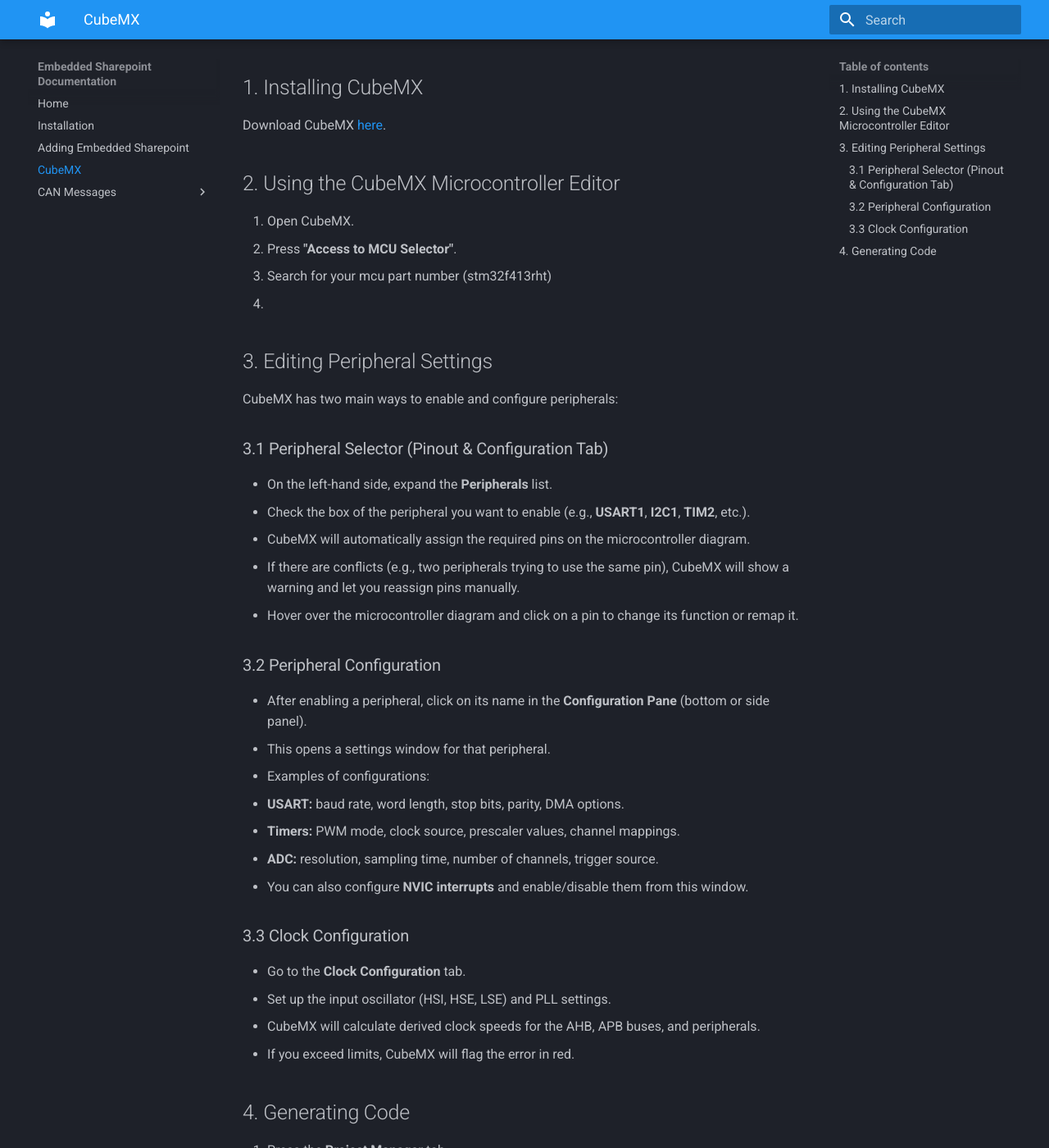
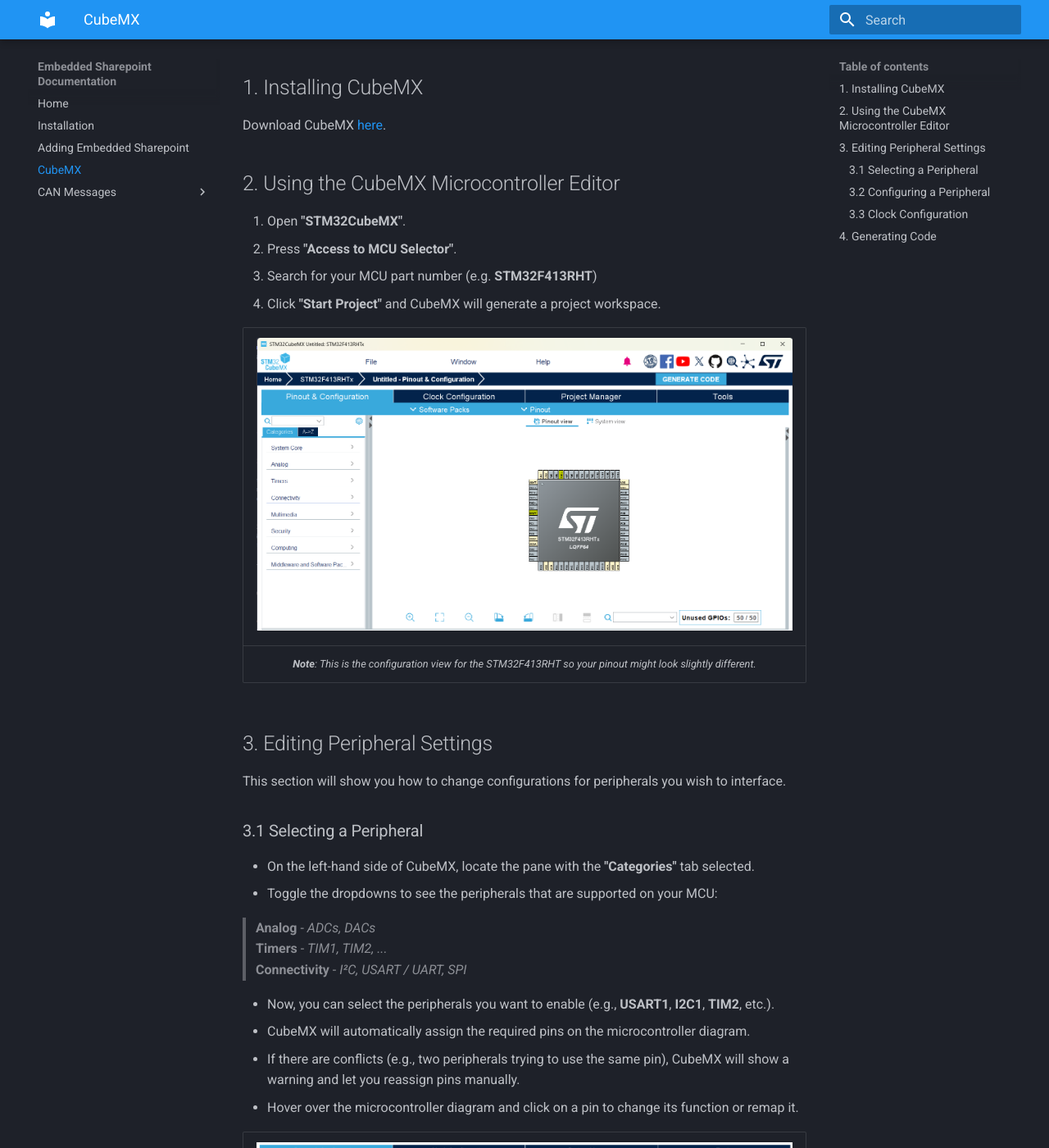
Before and after one commit to lhr-solar/Embedded-Sharepoint, an MkDocs documentation site: the page built from docs/CubeMX.md, in a window 1280 px wide and 1400 px high, scrolled down 207 px. Shown: the whole window at 82% size. Built offline with MkDocs 1.6.1 and Material for MkDocs 9.7.7, drawn with Linux system fonts in a browser that asks for light colours; some of the changed text lies outside the part shown.

Commit message:
committing only docs; fsr there was some adc diff

```diff
--- a/docs/CubeMX.md
+++ b/docs/CubeMX.md
@@ -5,44 +5,61 @@ STM32 CubeMX is a graphical tool made by STMicro to help in creating STM32 hardw
 Download CubeMX [here](https://www.st.com/en/development-tools/stm32cubemx.html).
 
 ## 2. Using the CubeMX Microcontroller Editor
-1. Open CubeMX.
+1. Open **"STM32CubeMX"**.
 2. Press **"Access to MCU Selector"**.
-3. Search for your mcu part number (stm32f413rht)
-4.
+3. Search for your MCU part number (e.g. **STM32F413RHT**)
+4. Click **"Start Project"** and CubeMX will generate a project workspace.
+
+| ![Project Landing Page](assets/ProjectLandingPage.png) |
+|:--:|
+| ***Note**: This is the configuration view for the STM32F413RHT so your pinout might look slightly different.* |
 
 ## 3. Editing Peripheral Settings
-CubeMX has two main ways to enable and configure peripherals:
+This section will show you how to change configurations for peripherals you wish to interface.
 
-### 3.1 Peripheral Selector (Pinout & Configuration Tab)
-- On the left-hand side, expand the **Peripherals** list.
-- Check the box of the peripheral you want to enable (e.g., **USART1**, **I2C1**, **TIM2**, etc.).
+### 3.1 Selecting a Peripheral
+- On the left-hand side of CubeMX, locate the pane with the **"Categories"** tab selected.
+- Toggle the dropdowns to see the peripherals that are supported on your MCU:
+
+> **Analog** - _ADCs, DACs_
+> **Timers** - _TIM1, TIM2, ..._
+> **Connectivity** - _I²C, USART / UART, SPI_
+
+- Now, you can select the peripherals you want to enable (e.g., **USART1**, **I2C1**, **TIM2**, etc.).
 - CubeMX will automatically assign the required pins on the microcontroller diagram.
 - If there are conflicts (e.g., two peripherals trying to use the same pin), CubeMX will show a warning and let you reassign pins manually.
 - Hover over the microcontroller diagram and click on a pin to change its function or remap it.
 
-### 3.2 Peripheral Configuration
-- After enabling a peripheral, click on its name in the **Configuration Pane** (bottom or side panel).
-- This opens a settings window for that peripheral.
+| ![Full Configuration View](assets/ConfigView.png)  |
+|:--:|
+| Yay, we can configure our peripherals now! |
+
+### 3.2 Configuring a Peripheral
+- Clicking a specific peripheral opens a settings window for that peripheral.
+- The **"Mode"** and **"Configuration"** windows can be used to change configurations for a specific peripheral
+
 - Examples of configurations:
-  - **USART:** baud rate, word length, stop bits, parity, DMA options.
-  - **Timers:** PWM mode, clock source, prescaler values, channel mappings.
-  - **ADC:** resolution, sampling time, number of channels, trigger source.
+  &nbsp;&nbsp;-  **USART:** baud rate, word length, stop bits, parity, DMA options
+  &nbsp;&nbsp;-  **Timers:** PWM mode, clock source, prescaler values, channel mappings
+  &nbsp;&nbsp;-  **ADC:** resolution, sampling time, number of channels, trigger source
+
+
 - You can also configure **NVIC interrupts** and enable/disable them from this window.
 
 ### 3.3 Clock Configuration
-- Go to the **Clock Configuration** tab.
+- Go to the **"Clock Configuration"** tab.
 - Set up the input oscillator (HSI, HSE, LSE) and PLL settings.
-- CubeMX will calculate derived clock speeds for the AHB, APB buses, and peripherals.
+- To change derived clock speeds enter your desired value and CubeMX **will calculate** the necessary prescalers to get there.
 - If you exceed limits, CubeMX will flag the error in red.
 
+| ![Clock View](assets/ClockView.png)  |
+|:--:|
+| ⏰⏰⏰ |
+
 ## 4. Generating Code
-1. Press the **Project Manager** tab.
-2. Choose your project name, location, and toolchain (e.g., STM32CubeIDE, Keil, IAR, or Makefile).
-3. Under **Code Generator**, you can decide:
-   - **HAL only** (default)
-   - **Low-level drivers** (LL)
-   - **Empty project** with just initialization.
-4. Click **Generate Code**.
-5. Open the generated project in your chosen IDE and start writing your application code.
+1. Press the **"Project Manager"** tab.
+2. Under **"Code Generator"** you can specify project name, location, and toolchain (e.g., STM32CubeIDE, Keil, IAR, or Makefile).
+4. Click **"Generate Code"** (you may have to install firmware packages for the MCU 😴).
+5. Open the generated project in your chosen IDE and enjoy!
 
 ---
```
Also changed, not shown: docs/assets/ClockView.png (added), docs/assets/ConfigView.png (added), docs/assets/ProjectLandingPage.png (added).
